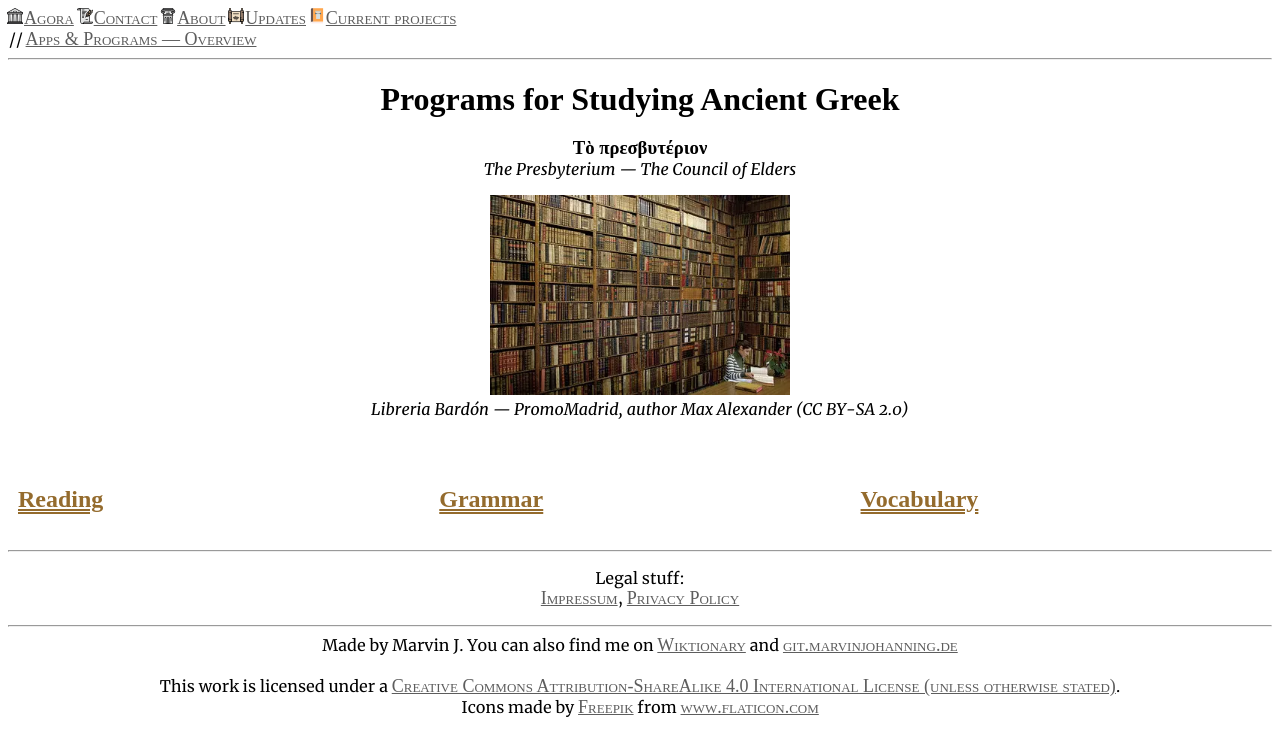
After one commit to mjohanning99/ancient-greek.net, a PHP site: page /shelf/programs/index.php in a window 1280 px wide. The commit adds this page. Shown: the top 756 px of the page. Run offline with PHP 8.4, Linux system fonts and the light colour scheme.

Commit message:
Correct 2020 blog entries, add new shelf

```diff
--- a/blog/2020/beginning.php
+++ b/blog/2020/beginning.php
@@ -7,7 +7,7 @@
 <link rel="preload" as="style" href="/CSS/styles.css">
   <link rel="stylesheet" href="/CSS/styles.css">
 
-<?php include('../header.php'); ?>
+<?php include('header.php'); ?>
 <hr>
 </head>
 
--- a/blog/2020/dictionarykeyboard.php
+++ b/blog/2020/dictionarykeyboard.php
@@ -7,7 +7,7 @@
 <link rel="preload" as="style" href="/CSS/styles.css">
   <link rel="stylesheet" href="/CSS/styles.css">
 
-<?php include('../header.php'); ?>
+<?php include('header.php'); ?>
 <hr>
 </head>
 
--- a/blog/2020/passivehell.php
+++ b/blog/2020/passivehell.php
@@ -16,7 +16,7 @@ code {
 }
 </style>
 
-<?php include('../header.php'); ?>
+<?php include('header.php'); ?>
 <hr>
 </head>
 
--- a/blog/2020/unit4cond.php
+++ b/blog/2020/unit4cond.php
@@ -7,7 +7,7 @@
 <link rel="preload" as="style" href="/CSS/styles.css">
   <link rel="stylesheet" href="/CSS/styles.css">
 
-<?php include('../header.php'); ?>
+<?php include('header.php'); ?>
 <hr>
 </head>
 
--- a/blog/2020/unit4xenophon.php
+++ b/blog/2020/unit4xenophon.php
@@ -7,7 +7,7 @@
 <link rel="preload" as="style" href="/CSS/styles.css">
   <link rel="stylesheet" href="/CSS/styles.css">
 
-<?php include('../header.php'); ?>
+<?php include('header.php'); ?>
 <hr>
 </head>
 
--- a/blog/2020/verbhell.php
+++ b/blog/2020/verbhell.php
@@ -7,7 +7,7 @@
 <link rel="preload" as="style" href="/CSS/styles.css">
   <link rel="stylesheet" href="/CSS/styles.css">
 
-<?php include('../header.php'); ?>
+<?php include('header.php'); ?>
 <hr>
 </head>
 
--- a/blog/2020/verbhell2.php
+++ b/blog/2020/verbhell2.php
@@ -7,7 +7,7 @@
 <link rel="preload" as="style" href="/CSS/styles.css">
   <link rel="stylesheet" href="/CSS/styles.css">
 
-<?php include('../header.php'); ?>
+<?php include('header.php'); ?>
 <hr>
 </head>
 
--- a/documents/index.php
+++ b/documents/index.php
@@ -12,8 +12,9 @@
 <hr>
 </head>
 
-<div align="center">
-  <h1 style="margin-bottom: 0;">Συγγραφαὶ ἐμοῦ</h1>
+<div class="heading-greek">
+  <h1>Ancient Greek Documents</h1>
+  <h3>Συγγραφαὶ ἐμοῦ</h3>
   <i>My own writings</i>
   <br><br>
 </div>
--- a/index.php
+++ b/index.php
@@ -52,10 +52,13 @@
     <p>On here you will find information regarding the books I physically own.</p>
 
     <h3><a href="shelf/virtual/index.php" class="menu">My virtual shelf</h3></a>
-    <p>On here you will find information regarding the books I own only <i>virtually</i>.</p>
+    <p>On here you will find information regarding the books I own only <i>virtually</i>. </p>
 
     <h3 class="new"><a href="shelf/presbyterium/index.php" class="menu">The Presbyterium</h3></a>
     <p>The Presbyterium (<q>The Council of Elders</q>) contains information about old and ancient books that I own.</p></h3>
+
+    <h3><a href="shelf/programs/index.php" class="denied">Programs and Apps</h3></a>
+    <p>This page contains information about useful programs or apps that I use that aid me in my learning of Ancient Greek. (WIP)</p></h3>
   </div>
 
   <div class="column">
--- /dev/null
+++ b/shelf/programs/footer.php
@@ -0,0 +1,12 @@
+<hr>
+<div align="center">
+  <p>Legal stuff: <br>
+    <a href="/impressum.html">Impressum</a>, <a href="/privacy/privacy-policy.php">Privacy Policy</a>
+  </p>
+  <hr>
+  <footer>Made by Marvin J. You can also find me on <a href="https://en.wiktionary.org/wiki/User:Numitr0n">Wiktionary</a> and <a href="https://git.marvinjohanning.de/marvinjohanning">git.marvinjohanning.de</a>
+    <br><br>
+    This work is licensed under a <a rel="license" href="http://creativecommons.org/licenses/by-sa/4.0/">Creative Commons Attribution-ShareAlike 4.0 International License (unless otherwise stated)</a>.
+    <div>Icons made by <a href="https://www.freepik.com" title="Freepik">Freepik</a> from <a href="https://www.flaticon.com/" title="Flaticon">www.flaticon.com</a></div>
+  </footer>
+</div>
--- /dev/null
+++ b/shelf/programs/header.php
@@ -0,0 +1,9 @@
+<ul class="header">
+  <li class="header"><a href="/index.php">Agora</a></li>
+  <li class="header"><a href="/contact.php">Contact</a></li>
+  <li class="header"><a href="/about.php">About</a></li>
+  <li class="header"><a href="/updates/updates.php">Updates</a></li>
+  <li class="header"><a href="/projects.php">Current projects</a></li>
+  <br>
+  <li class="header"><a href="/shelf/programs/index.php">Apps & Programs — Overview</a></li>
+</ul>
--- /dev/null
+++ b/shelf/programs/index.php
@@ -0,0 +1,47 @@
+<!DOCTYPE html>
+<html>
+
+<head>
+  <meta name="viewport" content="width=device-width, initial-scale=1">
+  <meta charset="utf-8">
+  <meta name="description" content="The Presbyterium — Reviews of books that are old (before 21st century).">
+  <link rel="preload" as="style" href="/CSS/styles.css">
+  <link rel="stylesheet" href="/CSS/styles.css">
+  <title>Old Ancient Greek Books — The Presbyterium — ancient-greek.net</title>
+
+  <?php include('header.php'); ?>
+  <hr>
+</head>
+
+<div class="heading-greek">
+  <h1>Programs for Studying Ancient Greek</h1>
+  <h3>Τὸ πρεσβυτέριον</h3>
+  <i>The Presbyterium — The Council of Elders</i>
+  <img src="/media/imgs/presbyterium.webp", width="300", height="300" onerror="this.onerror=null; this.src='/media/imgs/presbyterium.jpg'" alt="" width="300" height="300">
+  <i>Libreria Bardón — PromoMadrid, author Max Alexander (CC BY-SA 2.0)</i>
+</div>
+
+<body>
+<div class="article">
+  <p class="blocktext"></p>
+</div>
+
+<div class="row">
+  <div class="column">
+    <h2>Reading</h2>
+  </div>
+
+  <div class="column">
+    <h2>Grammar</h2>
+  </div>
+
+  <div class="column">
+    <h2>Vocabulary</h2>
+  </div>
+</div>
+</body>
+
+<footer>
+  <?php include('footer.php'); ?>
+</footer>
+</html>
--- a/whygreek/egyptian.php
+++ b/whygreek/egyptian.php
@@ -13,7 +13,7 @@
 </head>
 
 <div class="heading-greek">
-  <h1>Why am I no longer studying Ancient Greek?</h1>
+  <h1>Why am I no longer studying Ancient Egyptian?</h1>
   <h3>Τὶ οὐκέτι μανθάνω τὴν τῆς Αἰγύπτου τῆς γλῶτταν;</h3>
   <i>Why am I no longer studying Ancient Egyptian?</i>
 </div>
```
Also changed, not shown: blog/index.php (+3 -5 lines).
